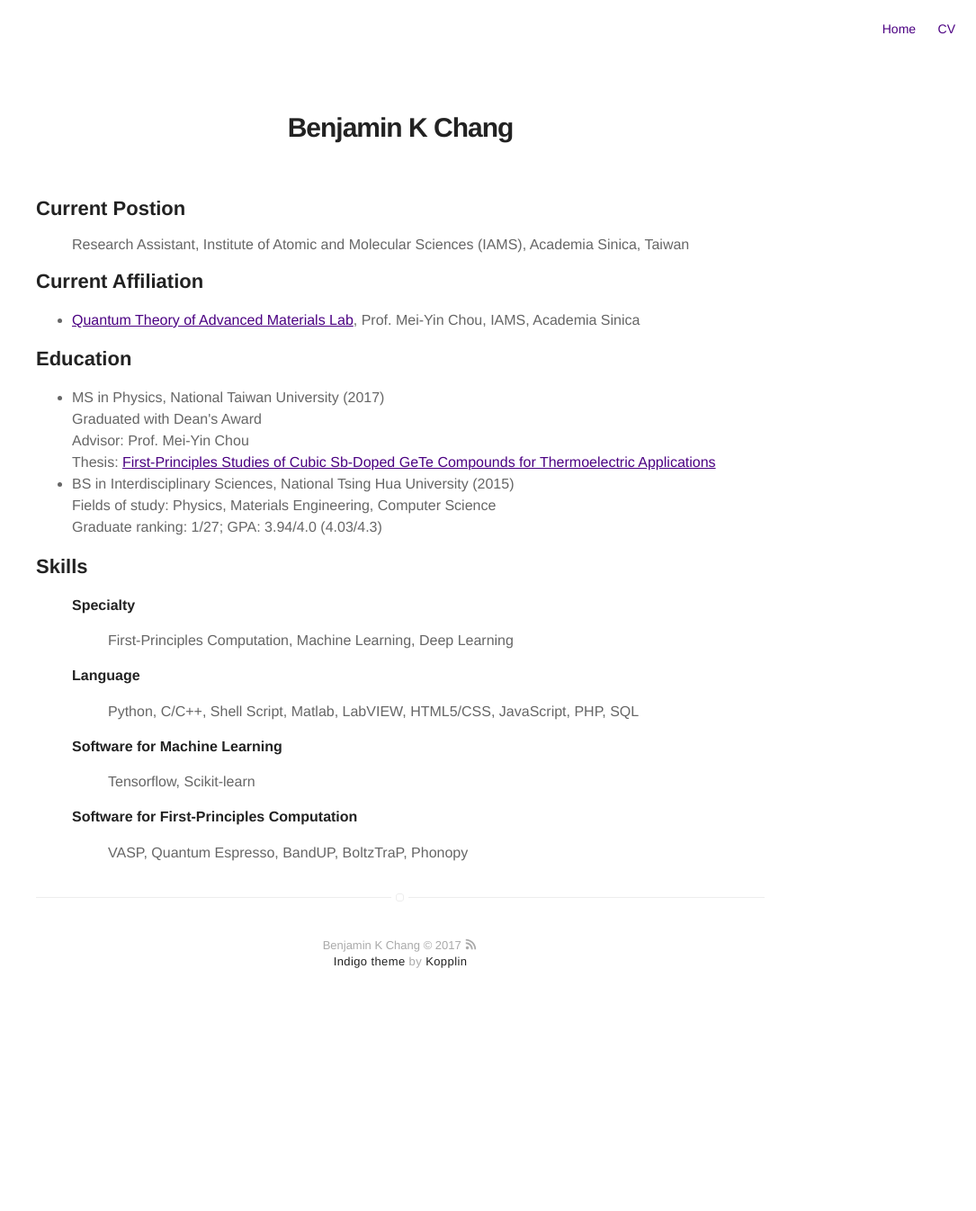
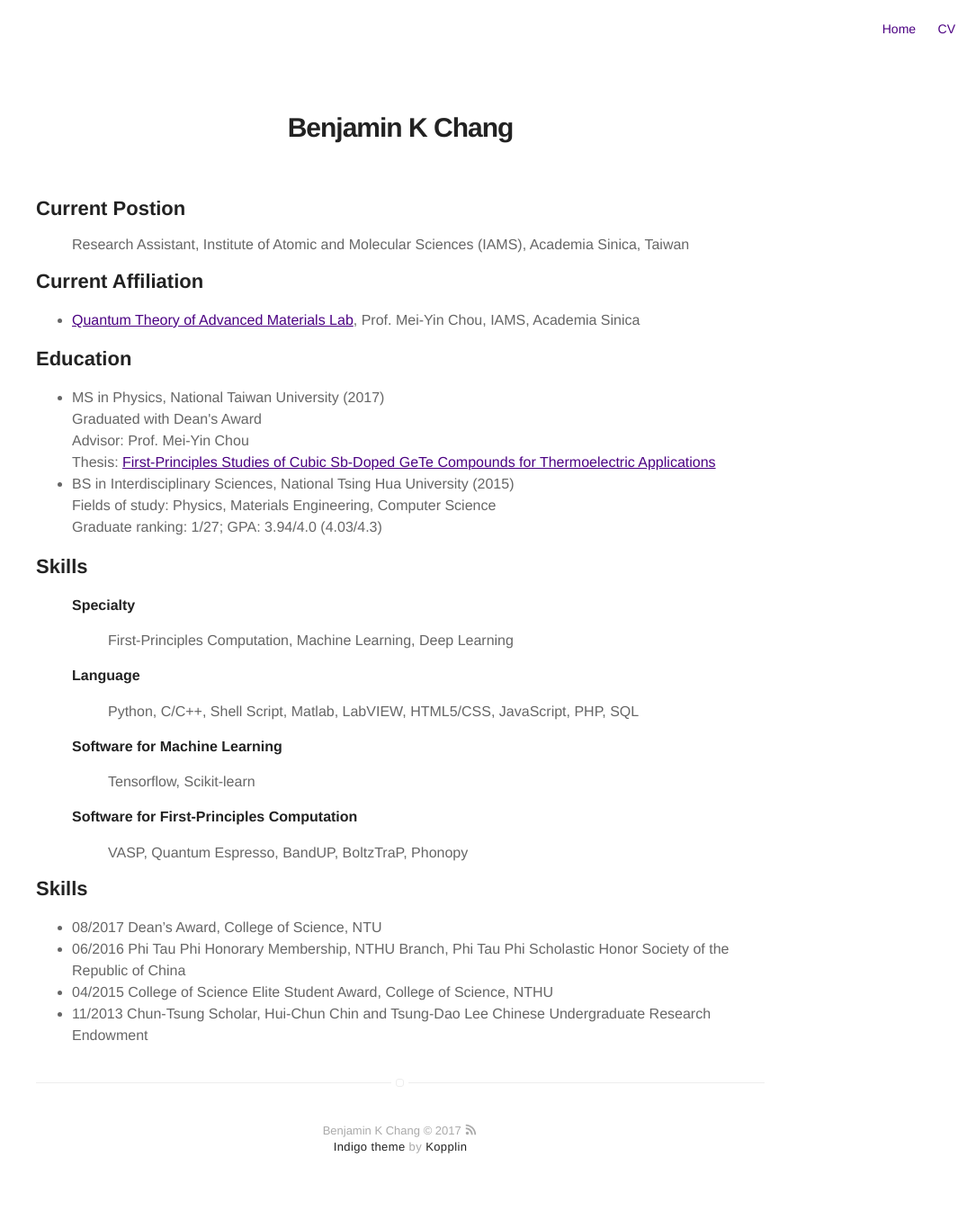
Before and after one commit to bkchang/bkchang.github.io, a Jekyll site: the page built from about.md, in a window 1280 px wide. Shown: the whole page at 90% size, without its empty margins (195-1280 px from the left). Built offline with Jekyll 4.4.1, drawn with Linux system fonts in a browser that asks for light colours; before the commit the page ends 1140 px from its top, so only the background shows below that.

Commit message:
Update about.md

```diff
--- a/about.md
+++ b/about.md
@@ -40,3 +40,11 @@ Research Assistant, Institute of Atomic and Molecular Sciences (IAMS), Academia
 	<h4>Software for First-Principles Computation</h4>
 	<ul> VASP, Quantum Espresso, BandUP, BoltzTraP, Phonopy</ul>
 </ul>
+
+<h2>Skills</h2>
+<ul class="skill-list">
+	<li>08/2017 Dean’s Award, College of Science, NTU </li>
+	<li>06/2016 Phi Tau Phi Honorary Membership, NTHU Branch, Phi Tau Phi Scholastic Honor Society of the Republic of China</li>
+	<li>04/2015 College of Science Elite Student Award, College of Science, NTHU</li>
+	<li>11/2013 Chun-Tsung Scholar, Hui-Chun Chin and Tsung-Dao Lee Chinese Undergraduate Research Endowment</li>
+</ul>
```
